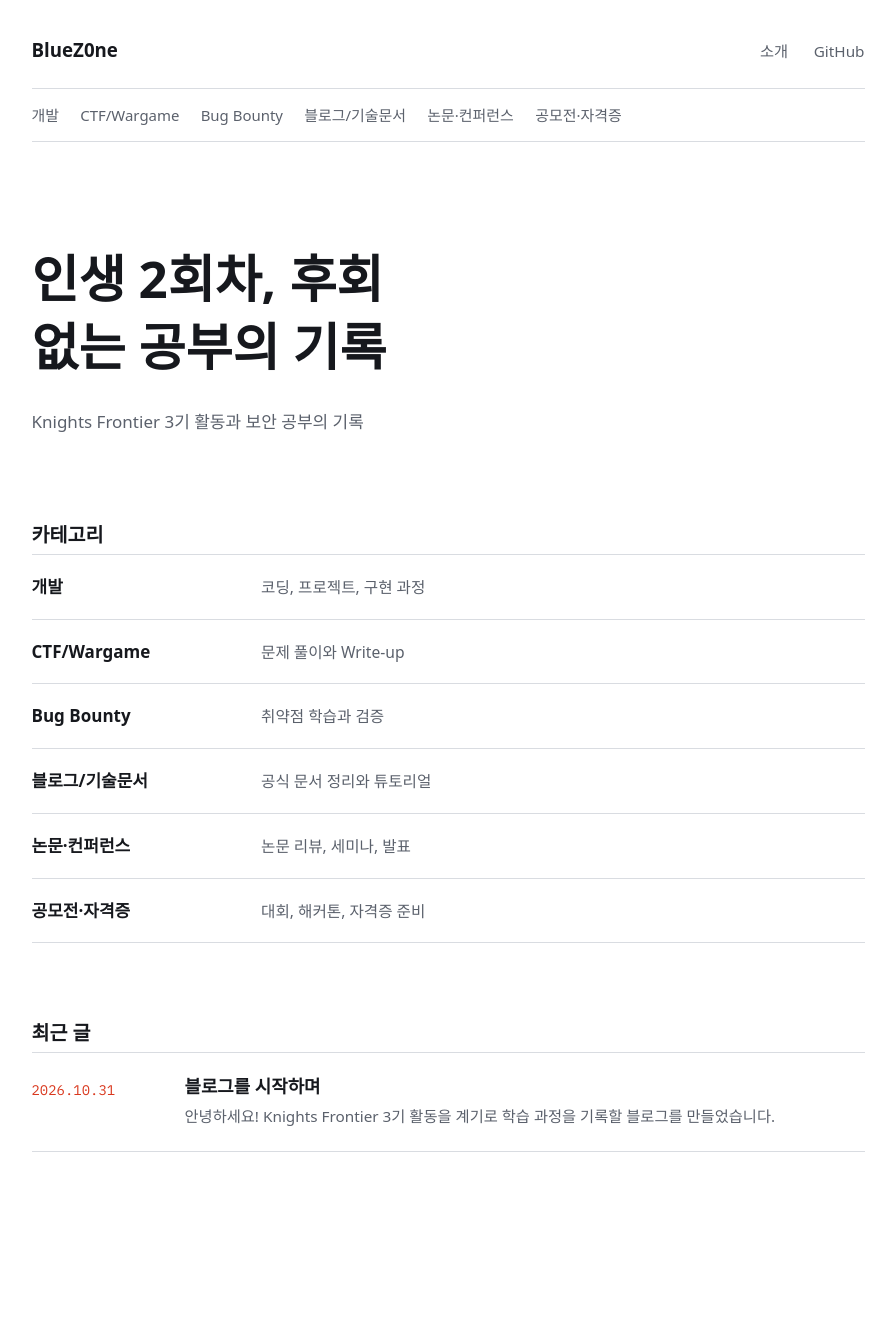
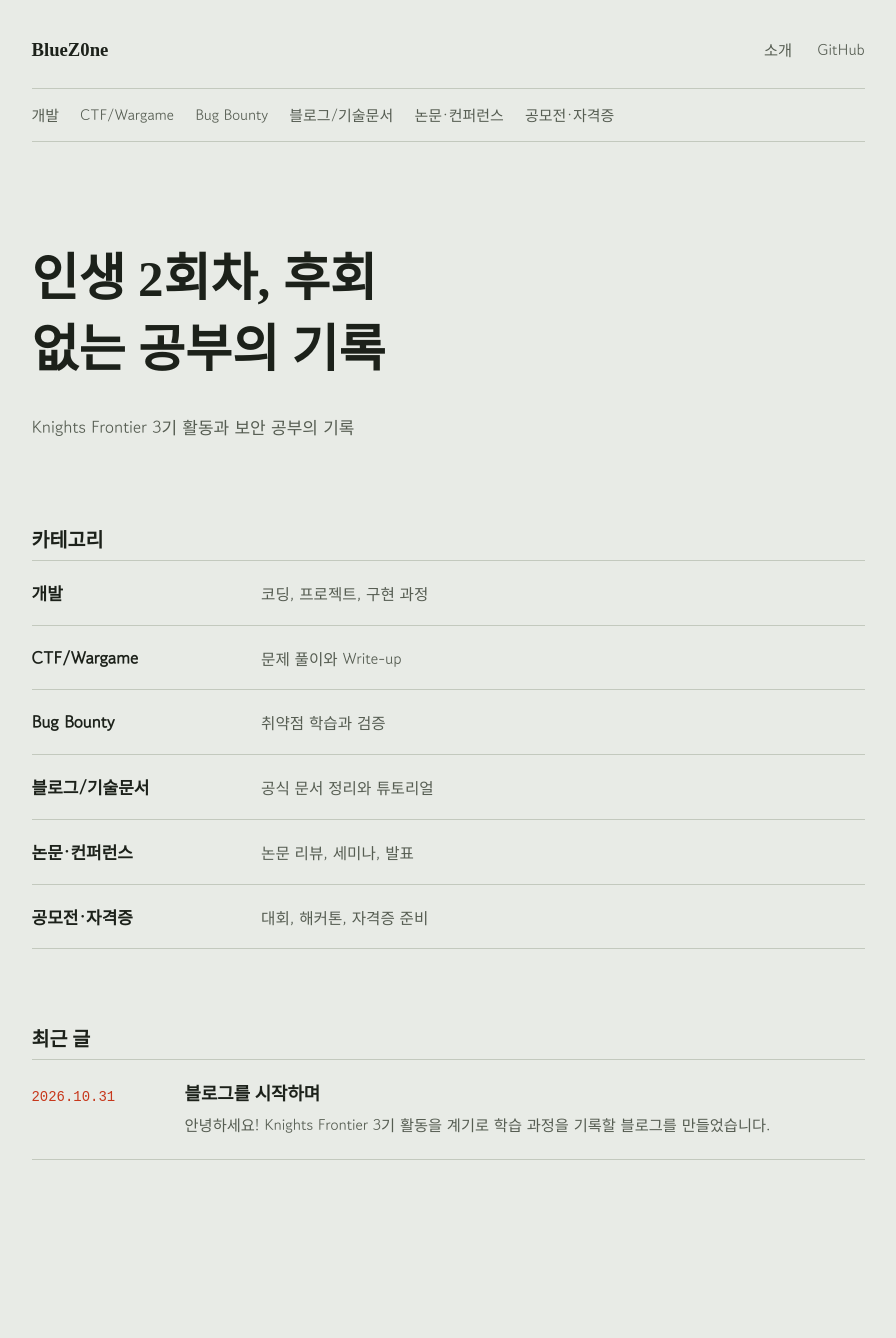
Before and after one commit to WONJUNGJAE/WONJUNGJAE.github.io, a Jekyll site: the page built from index.md, in a window 1280 px wide. Shown: the whole page, without its empty margins (192-1088 px from the left). Built offline with Jekyll 4.4.1, drawn with Linux system fonts in a browser that asks for light colours; some web fonts are replaced.

Commit message:
배경색, 폰트 변경
Co-Authored-By: Claude Sonnet 5.5 <noreply@anthropic.com>

```diff
--- a/_layouts/default.html
+++ b/_layouts/default.html
@@ -4,7 +4,7 @@
   <meta charset="utf-8">
   <meta name="viewport" content="width=device-width, initial-scale=1">
   <meta name="description" content="{{ page.description | default: site.description | escape }}">
-  <meta name="color-scheme" content="light dark">
+  <meta name="color-scheme" content="light">
   <title>{% if page.title %}{{ page.title | escape }} · {% endif %}{{ site.title | escape }}</title>
   <link rel="preconnect" href="https://fonts.googleapis.com">
   <link rel="preconnect" href="https://fonts.gstatic.com" crossorigin>
--- a/assets/css/style.css
+++ b/assets/css/style.css
@@ -1,32 +1,21 @@
-@import url('https://fonts.googleapis.com/css2?family=IBM+Plex+Mono:wght@400;500&family=IBM+Plex+Sans+KR:wght@400;500;700&display=swap');
+@import url('https://fonts.googleapis.com/css2?family=Gowun+Dodum&family=Hahmlet:wght@500;700&family=Nanum+Gothic+Coding&display=swap');
 
-/* 색: 바탕과 글자 외에 포인트 두 가지만 사용
-   --signal : 날짜, 강조 표시
-   --link   : 링크, 현재 위치 */
+/* 색: 바탕, 글자 외에 포인트 두 가지만 사용
+   --signal : 날짜, 강조 표시 (주홍)
+   --link   : 링크 (올리브 그린) */
 :root {
-  --bg: #ffffff;
-  --text: #16181d;
-  --muted: #5b616c;
-  --rule: #d9dce1;
-  --code-bg: #f1f2f4;
-  --signal: #d9381e;
-  --link: #1f3fbf;
+  --bg: #e8ebe6;
+  --text: #1c211a;
+  --muted: #565d52;
+  --rule: #c3c9be;
+  --code-bg: #dbdfd6;
+  --signal: #c7371b;
+  --link: #3f5f23;
 
-  --font-body: 'IBM Plex Sans KR', system-ui, sans-serif;
-  --font-mono: 'IBM Plex Mono', ui-monospace, monospace;
+  --font-body: 'Gowun Dodum', 'Noto Sans KR', sans-serif;
+  --font-head: 'Hahmlet', 'Noto Serif KR', serif;
+  --font-mono: 'Nanum Gothic Coding', ui-monospace, monospace;
   --measure: 40rem;
-}
-
-@media (prefers-color-scheme: dark) {
-  :root {
-    --bg: #111317;
-    --text: #e9eaed;
-    --muted: #9aa0ab;
-    --rule: #2c3038;
-    --code-bg: #1b1e24;
-    --signal: #ff7a5c;
-    --link: #8ea2ff;
-  }
 }
 
 *, *::before, *::after { box-sizing: border-box; }
@@ -62,6 +51,7 @@ a:focus-visible { outline: 2px solid var(--link); outline-offset: 3px; }
 }
 
 .brand {
+  font-family: var(--font-head);
   font-weight: 700;
   font-size: 1.1rem;
 }
@@ -93,7 +83,7 @@ a:focus-visible { outline: 2px solid var(--link); outline-offset: 3px; }
 .main-content { padding-bottom: 6rem; }
 
 /* 제목 계층 */
-h1, h2, h3 { line-height: 1.35; text-wrap: balance; }
+h1, h2, h3 { font-family: var(--font-head); line-height: 1.4; text-wrap: balance; }
 
 .hero { padding: 6rem 0 5rem; }
 
```
